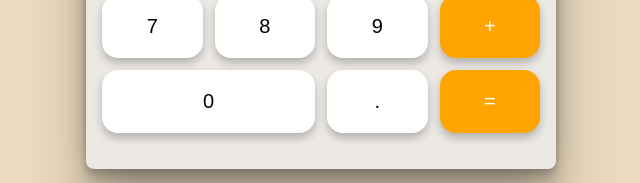
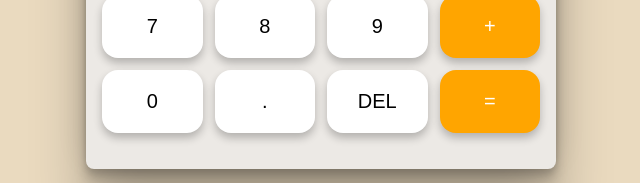
Before and after one commit to jason810496/GLSoft-Homework, a Vue app in the folder calculator/: page / in a window 1280 px wide. Shown: the part 561-744 px from the top of the page, without its empty margins (319-959 px from the left). Built offline with nearby package versions, Linux system fonts and the light colour scheme.

Commit message:
add del & fix bug

```diff
--- a/calculator/src/components/CalculatorItem.vue
+++ b/calculator/src/components/CalculatorItem.vue
@@ -21,8 +21,9 @@
     <button @click="append('8')" class="btn">8</button>
     <button @click="append('9')" class="btn">9</button>
     <button @click="add" class="btn operator">+</button>
-    <button @click="append('0')" class="btn zero">0</button>
+    <button @click="append('0')" class="btn">0</button>
     <button @click="dot" class="btn">.</button>
+    <button @click="del" class="btn">DEL</button>
     <button @click="equal" class="btn operator">=</button>
   </div>
 </template>
@@ -46,10 +47,11 @@ export default {
       this.current = '0';
     },
     sign() {
+      if( this.current === '0' ) return;
       this.current = this.current.charAt(0) === '-' ? this.current.slice(1) : `-${this.current}`;
     },
     percent() {
-      this.current = `${parseFloat(this.current) / 100}`;
+      this.current = new Big(this.current).div(100).toString();
     },
     append(number) {
       if(number === '0' && this.current === '0' ) return;
@@ -57,6 +59,8 @@ export default {
         this.current = '';
         this.operatorClicked = false;
       }
+
+      if( this.current === '0' ) this.current = '';
       this.current = `${this.current}${number}`;
     },
     dot() {
@@ -99,10 +103,16 @@ export default {
     },
     equal() {
       this.current = `${this.operator(
-        this.current,
-        this.previous
+        this.previous,
+        this.current
       )}`;
       this.previous = null;
+    },
+    del(){
+      if( this.current.length === 2 && this.current[0] === '-' ) this.current = '0';
+      else if(this.current.length === 1) this.current = '0';
+      else this.current = this.current.slice(0, -1);
+      this.current = new Big(this.current).toString();
     },
     // memery calculation
     memeryAdd() {
@@ -162,9 +172,9 @@ export default {
   /* box-shadow: rgba(50, 50, 93, 0.25) 0px 30px 60px -12px inset, rgba(0, 0, 0, 0.3) 0px 18px 36px -18px inset; */
 }
 
-.zero {
+/* .zero {
   grid-column: 1 / 3;
-}
+} */
 
 button {
   font-size: 20px;
```
